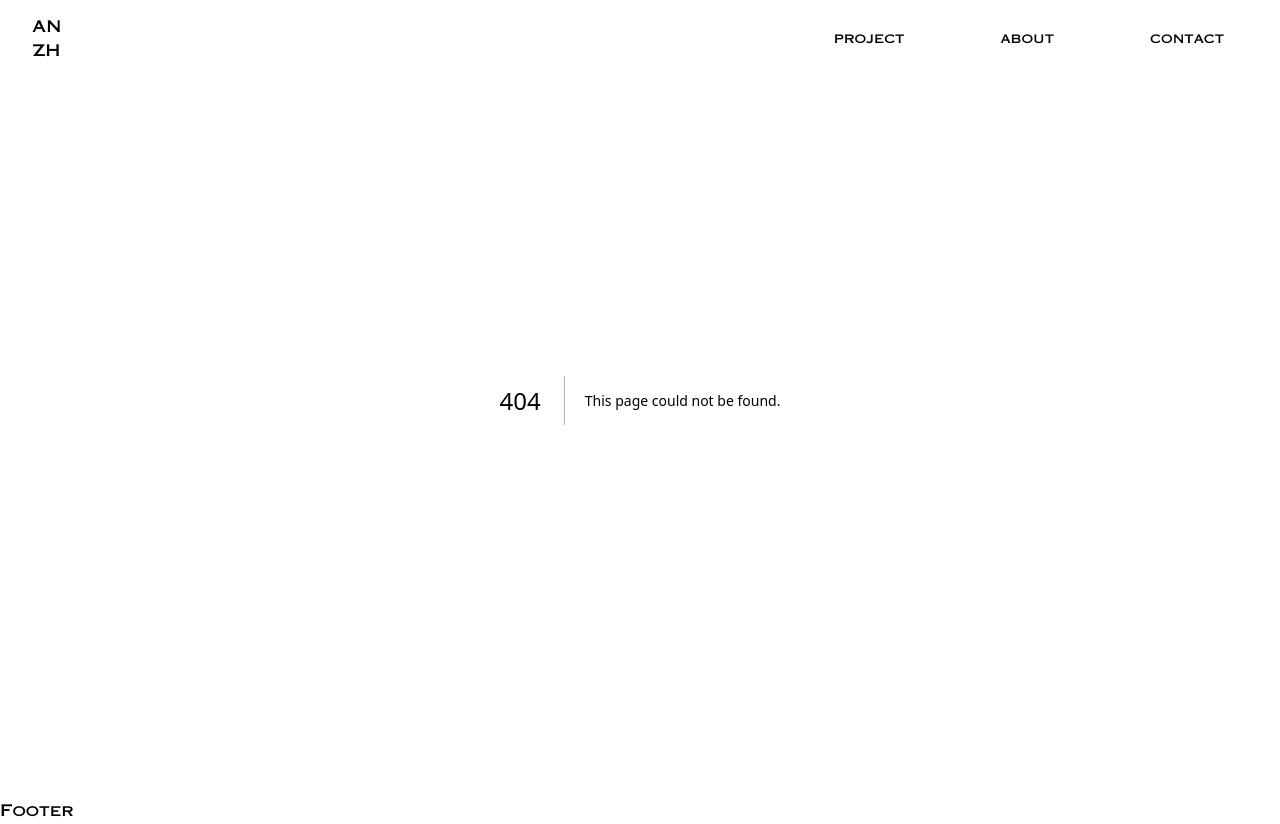
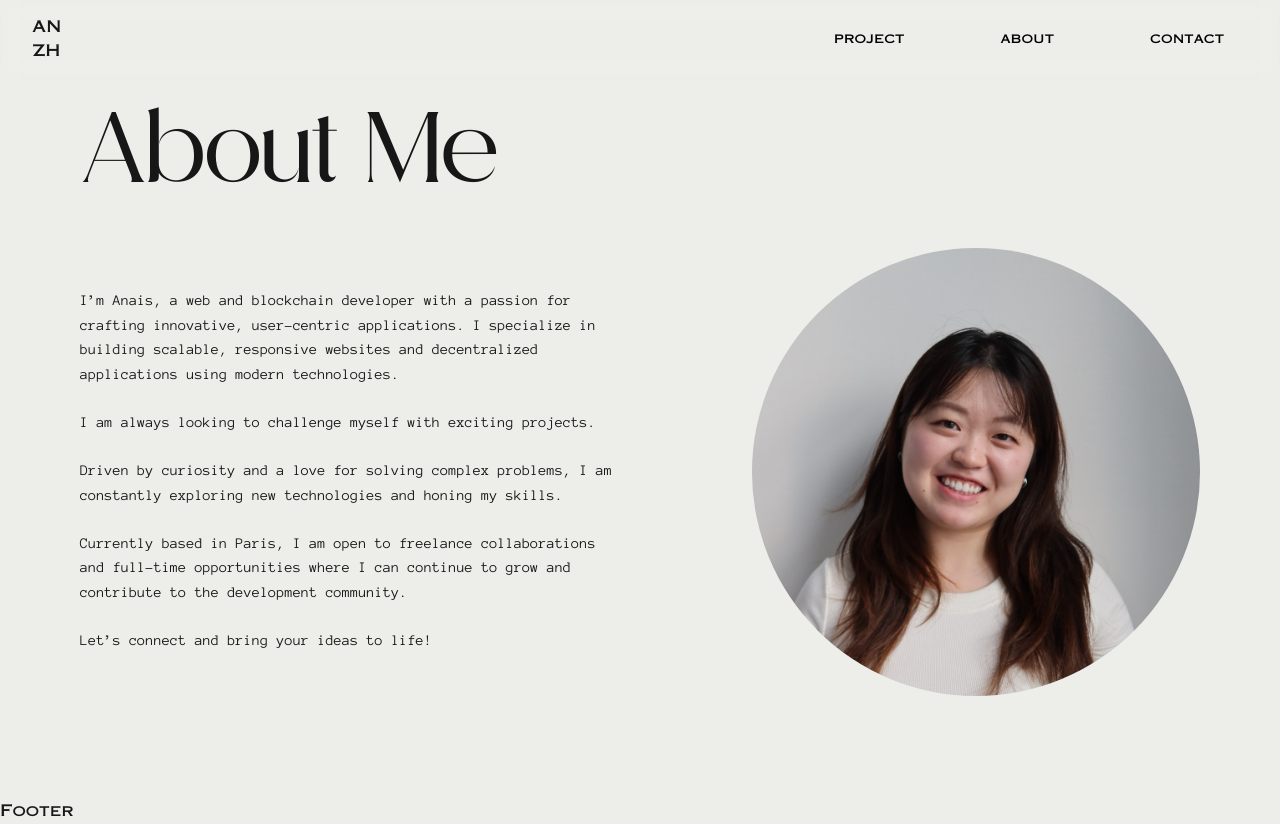
Before and after one commit to niceyy-dev/Portfolio, a Next.js app: page /about in a window 1280 px wide. Before the commit this address had no page. Built offline with nearby package versions, Linux system fonts and the light colour scheme.

Commit message:
about page done

```diff
--- /dev/null
+++ b/app/about/page.tsx
@@ -0,0 +1,47 @@
+import React from "react";
+
+function About() {
+  return (
+    <div className="min-h-screen flex flex-col items-center justify-center px-8 sm:px-20 bg-custom">
+      {/* Title */}
+      <h1 className="text-4xl font-safira-march mb-8 self-start about-title">
+        About Me
+      </h1>
+
+      {/* Content Grid */}
+      <div className="grid grid-cols-1 sm:grid-cols-2 gap-12 max-w-7xl items-center">
+        {/* Left: Text Content */}
+        <div className="flex flex-col gap-6 text-lg leading-relaxed font-anonymous-regular font-content">
+          <p className="">
+            I’m Anais, a web and blockchain developer with a passion for
+            crafting innovative, user-centric applications. I specialize in
+            building scalable, responsive websites and decentralized
+            applications using modern technologies.
+          </p>
+          <p className="">
+            I am always looking to challenge myself with exciting projects.
+          </p>
+          Driven by curiosity and a love for solving complex problems, I am
+          constantly exploring new technologies and honing my skills.
+          <p className="">
+            Currently based in Paris, I am open to freelance collaborations and
+            full-time opportunities where I can continue to grow and contribute
+            to the development community.
+          </p>
+          <p> Let’s connect and bring your ideas to life!</p>
+        </div>
+
+        {/* Right: Profile Image */}
+        <div className="flex justify-center sm:justify-end">
+          <img
+            src="/imgs/profile.png"
+            alt="Profile"
+            className="w-96 h-96 sm:w-[28rem] sm:h-[28rem] object-cover rounded-full"
+          />
+        </div>
+      </div>
+    </div>
+  );
+}
+
+export default About;
--- a/app/globals.css
+++ b/app/globals.css
@@ -61,6 +61,10 @@
   font-family: "Safira March";
 }
 
+.font-anonymous-regular {
+  font-family: "Anonymous Pro Regular";
+}
+
 :root {
   --background: #edede9;
   --foreground: #171717;
@@ -83,13 +87,10 @@
 body {
   background: var(--background);
   color: var(--foreground);
-  font-family: "Copperplate Gothic 31 AB", "Safira March", "Anonymous Pro",
-    Helvetica, sans-serif;
+  font-family: "Copperplate Gothic 31 AB", "Safira March",
+    "Anonymous Pro Regular", Helvetica, sans-serif;
 }
-/* Dans globals.css ou un fichier CSS spécifique au Header */
-/* header {
-  font-family: "Copperplate Gothic 31 AB", sans-serif;
-} */
+/* HOME PAGE */
 .header-title {
   font-size: 16px;
 }
@@ -118,3 +119,12 @@ body {
 .home-content {
   position: relative;
 }
+
+/* ABOUT PAGE */
+.about-title {
+  font-size: 100px;
+}
+.font-content {
+  font-size: 15px;
+}
+/*  */
--- /dev/null
+++ b/app/myStory/page.tsx
@@ -0,0 +1,5 @@
+import React from "react";
+
+export default function MyStory() {
+  return <div>MyStory</div>;
+}
--- a/app/page.tsx
+++ b/app/page.tsx
@@ -12,6 +12,7 @@ export default function Home() {
           </h1>
         </div>
       </main>
+      <></>
       {/* <footer className="row-start-3 flex gap-6 flex-wrap items-center justify-center">
         <a
           className="flex items-center gap-2 hover:underline hover:underline-offset-4"
--- a/components/Header.tsx
+++ b/components/Header.tsx
@@ -7,7 +7,7 @@ import { Bars3Icon, XMarkIcon } from "@heroicons/react/24/outline";
 
 const navigation = [
   { name: "project", href: "#", current: false },
-  { name: "about", href: "#", current: false },
+  { name: "about", href: "/about", current: false },
   { name: "contact", href: "#", current: false },
 ];
 
```
Also changed, not shown: public/imgs/profile.png (added).
